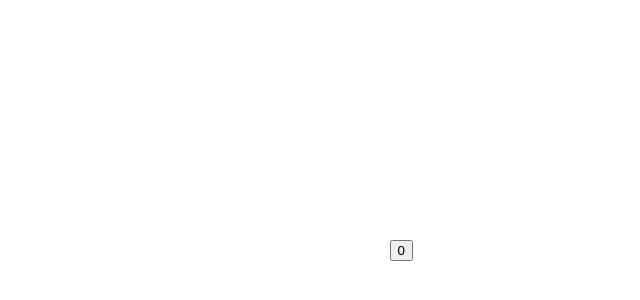
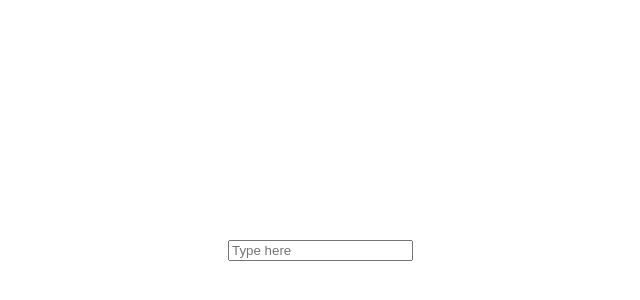
Before and after one commit to koyz1ll/vue-ts-study-demo, a Vue app: page / in a window 1280 px wide. Shown: the part 150-450 px from the top of the page, without its empty margins (227-867 px from the left). Built offline with nearby package versions, Linux system fonts and the light colour scheme.

Commit message:
表单绑定

```diff
--- /dev/null
+++ b/src/Model.vue
@@ -0,0 +1,14 @@
+
+<script setup lang="ts">
+import {ref} from 'vue';
+const text = ref('');
+function onInput(e:any){
+    text.value = e.target.value;
+}
+
+</script>
+
+<template>
+    <input v-model="text" placeholder="Type here">
+    <p>{{ text }}</p>
+</template>
--- a/src/main.ts
+++ b/src/main.ts
@@ -2,7 +2,9 @@ import { createApp } from 'vue'
 import App from './App.vue'
 import Attribute from './Attribute.vue'
 import On from './On.vue'
+import Model from './Model.vue'
 
 import './assets/main.css'
 
-createApp(On).mount('#app')
+//createApp(On).mount('#app')
+createApp(Model).mount('#app')
```
